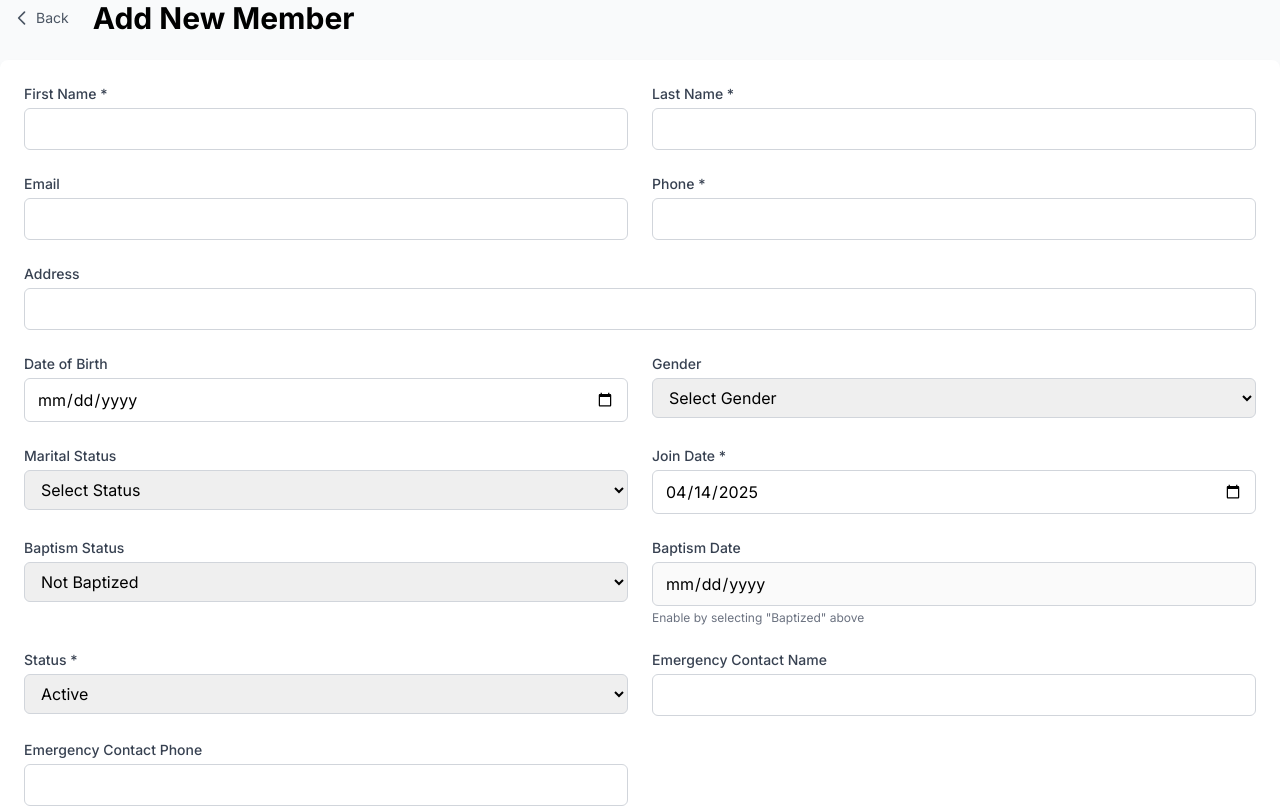
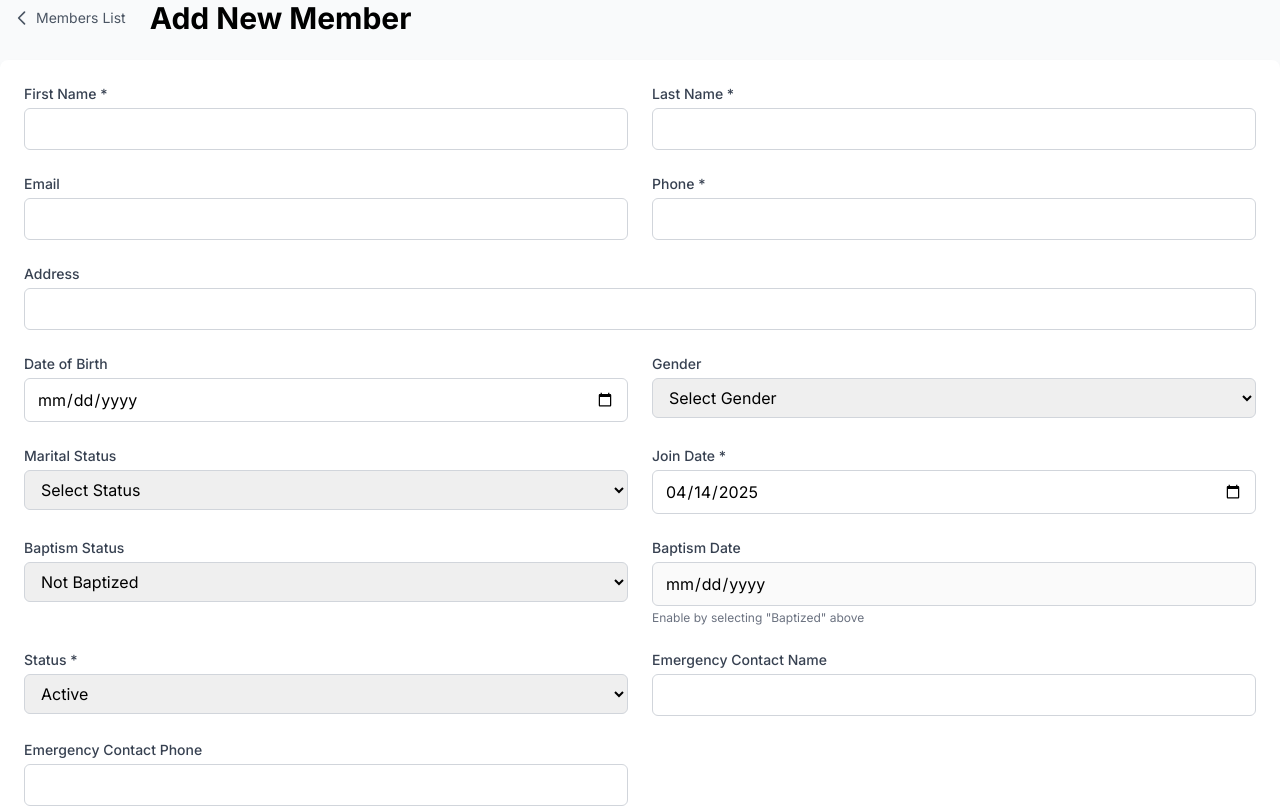
Before and after one commit to yoshuavic8/church-management, a Next.js app: page /members/add in a window 1280 px wide. Shown: the top 808 px of the page. Built offline with nearby package versions, Linux system fonts and the light colour scheme.

Commit message:
Improve navigation with contextual back buttons

```diff
--- a/app/attendance/[id]/page.tsx
+++ b/app/attendance/[id]/page.tsx
@@ -205,7 +205,11 @@ export default function AttendanceDetailPage() {
   if (error) {
     return (
       <div>
-        <Header title="Attendance Details" />
+        <Header
+          title="Attendance Details"
+          backTo="/attendance"
+          backLabel="Attendance List"
+        />
         <div className="bg-red-100 border border-red-400 text-red-700 px-4 py-3 rounded mb-4">
           {error}
         </div>
@@ -216,7 +220,11 @@ export default function AttendanceDetailPage() {
   if (!meeting) {
     return (
       <div>
-        <Header title="Attendance Details" />
+        <Header
+          title="Attendance Details"
+          backTo="/attendance"
+          backLabel="Attendance List"
+        />
         <div className="bg-yellow-100 border border-yellow-400 text-yellow-700 px-4 py-3 rounded mb-4">
           Attendance record not found
         </div>
@@ -226,7 +234,11 @@ export default function AttendanceDetailPage() {
 
   return (
     <div>
-      <Header title="Attendance Details" />
+      <Header
+        title="Attendance Details"
+        backTo="/attendance"
+        backLabel="Attendance List"
+      />
 
       <div className="card mb-6">
         <div className="flex justify-between items-start">
--- a/app/cell-groups/[id]/members/page.tsx
+++ b/app/cell-groups/[id]/members/page.tsx
@@ -189,7 +189,8 @@ export default function CellGroupMembersPage() {
     <div>
       <Header
         title="Manage Cell Group Members"
-        actions={actionButtons}
+        backTo={`/cell-groups/${id}`}
+        backLabel="Cell Group Details"
       />
 
       <div className="card mb-6">
--- a/app/cell-groups/[id]/page.tsx
+++ b/app/cell-groups/[id]/page.tsx
@@ -198,6 +198,8 @@ export default function CellGroupDetailPage() {
       <Header
         title="Cell Group Details"
         actions={actionButtons}
+        backTo="/cell-groups"
+        backLabel="Cell Groups List"
       />
 
       <div className="grid grid-cols-1 lg:grid-cols-3 gap-6">
--- a/app/components/Header.tsx
+++ b/app/components/Header.tsx
@@ -8,9 +8,10 @@ type HeaderProps = {
   showBackButton?: boolean;
   actions?: React.ReactNode;
   backTo?: string; // Optional path to navigate back to
+  backLabel?: string; // Optional label for the back button
 };
 
-export default function Header({ title, showBackButton = true, actions, backTo }: HeaderProps) {
+export default function Header({ title, showBackButton = true, actions, backTo, backLabel }: HeaderProps) {
   const router = useRouter();
   const pathname = usePathname();
 
@@ -25,27 +26,81 @@ export default function Header({ title, showBackButton = true, actions, backTo }
   // 2. We're on a main section page (and should show a back to dashboard button)
   const shouldShowBackButton = (showBackButton && isDetailOrEditPage) || isMainSectionPage;
 
-  // Determine where the back button should navigate to
-  const handleBackClick = () => {
+  // Determine the back button destination and label
+  const getBackDestination = (): { path: string, label: string } => {
+    // If backTo is provided, use it
     if (backTo) {
-      router.push(backTo);
-    } else {
-      if (isMainSectionPage) {
-        router.push('/dashboard');
-      } else {
-        router.back();
-      }
+      return {
+        path: backTo,
+        label: backLabel || getDefaultBackLabel(backTo)
+      };
     }
+
+    // If we're on a main section page, go to dashboard
+    if (isMainSectionPage) {
+      return { path: '/dashboard', label: 'Dashboard' };
+    }
+
+    // Otherwise, determine parent route based on current path
+    const pathParts = pathname.split('/');
+
+    // Special case for nested routes like /cell-groups/[id]/members
+    if (pathParts.length > 3 && pathParts[1] === 'cell-groups' && pathParts[3] === 'members') {
+      return { path: `/cell-groups/${pathParts[2]}`, label: 'Cell Group' };
+    }
+
+    // For detail pages like /members/[id], go back to the list
+    if (pathParts.length === 3) {
+      const section = pathParts[1];
+      return { path: `/${section}`, label: getSectionLabel(section) };
+    }
+
+    // For edit pages like /members/edit/[id], go back to the detail page
+    if (pathParts.length === 4 && pathParts[2] === 'edit') {
+      const section = pathParts[1];
+      const id = pathParts[3];
+      return { path: `/${section}/${id}`, label: 'Details' };
+    }
+
+    // Default fallback
+    return { path: '/dashboard', label: 'Dashboard' };
   };
+
+  // Get a human-readable label for a section
+  const getSectionLabel = (section: string): string => {
+    const labels: Record<string, string> = {
+      'members': 'Members',
+      'cell-groups': 'Cell Groups',
+      'districts': 'Districts',
+      'attendance': 'Attendance',
+      'classes': 'Classes',
+      'pastoral': 'Pastoral',
+      'admin': 'Admin'
+    };
+
+    return labels[section] || section.charAt(0).toUpperCase() + section.slice(1);
+  };
+
+  // Get a default back label based on the path
+  const getDefaultBackLabel = (path: string): string => {
+    const pathParts = path.split('/');
+    if (pathParts.length <= 1) return 'Back';
+
+    const section = pathParts[1];
+    return getSectionLabel(section);
+  };
+
+  // Get back destination info
+  const backDestination = getBackDestination();
 
   return (
     <div className="flex justify-between items-center mb-6">
       <div className="flex items-center">
         {shouldShowBackButton && (
-          <button
-            onClick={handleBackClick}
+          <Link
+            href={backDestination.path}
             className="mr-3 px-3 py-1.5 rounded-md hover:bg-gray-100 transition-colors flex items-center"
-            aria-label="Go back"
+            aria-label={`Go back to ${backDestination.label}`}
           >
             <div className="flex items-center">
               <svg
@@ -63,10 +118,10 @@ export default function Header({ title, showBackButton = true, actions, backTo }
                 />
               </svg>
               <span className="ml-1 text-sm text-gray-600">
-                {isMainSectionPage ? 'Dashboard' : 'Back'}
+                {backDestination.label}
               </span>
             </div>
-          </button>
+          </Link>
         )}
         <h1 className="text-3xl font-bold">{title}</h1>
       </div>
--- a/app/members/[id]/page.tsx
+++ b/app/members/[id]/page.tsx
@@ -134,6 +134,8 @@ export default function MemberDetailPage() {
       <Header
         title="Member Details"
         actions={actionButtons}
+        backTo="/members"
+        backLabel="Members List"
       />
 
       <div className="grid grid-cols-1 lg:grid-cols-3 gap-6">
--- a/app/members/add/page.tsx
+++ b/app/members/add/page.tsx
@@ -84,7 +84,11 @@ function AddMemberContent() {
 export default function AddMemberPage() {
   return (
     <div>
-      <Header title="Add New Member" />
+      <Header
+        title="Add New Member"
+        backTo="/members"
+        backLabel="Members List"
+      />
       <Suspense fallback={
         <div className="flex justify-center items-center h-64">
           <div className="animate-spin rounded-full h-12 w-12 border-t-2 border-b-2 border-primary"></div>
--- a/app/members/edit/[id]/page.tsx
+++ b/app/members/edit/[id]/page.tsx
@@ -54,7 +54,11 @@ export default function EditMemberPage() {
 
   return (
     <div>
-      <Header title="Edit Member" />
+      <Header
+        title="Edit Member"
+        backTo={`/members/${id}`}
+        backLabel="Member Details"
+      />
       <div className="card">
         {member && <MemberForm initialData={member} mode="edit" />}
       </div>
```
